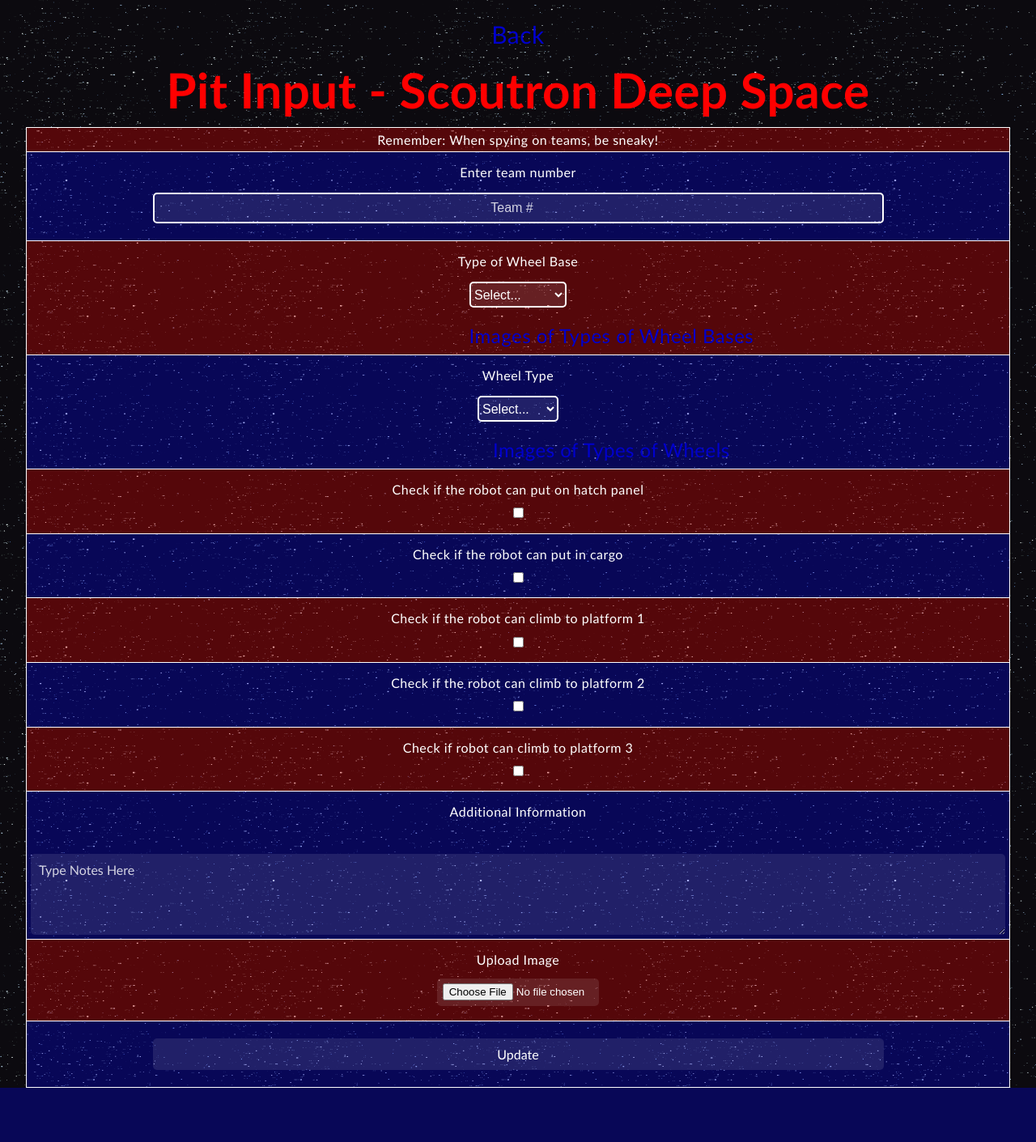
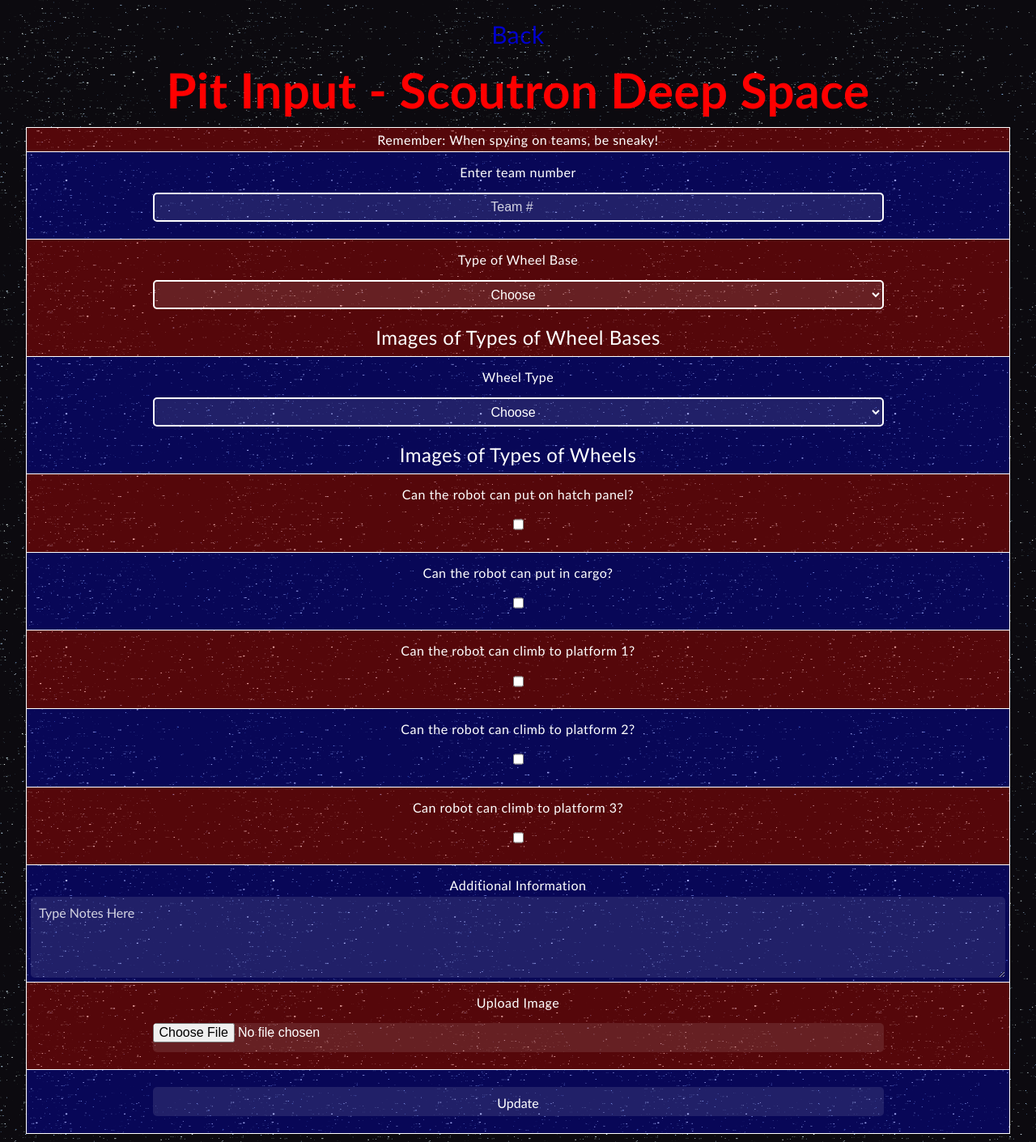
Before and after one commit to Team41Robotics/Scoutron-2019, a PHP site: page /input_pit.html in a window 1280 px wide. Shown: the whole page at 81% size. Before the commit the page ends 1344 px from the top, so only its background shows below. Run offline with PHP 8.4, Linux system fonts and the light colour scheme.

Commit message:
Updated pit input

```diff
--- a/input_pit.html
+++ b/input_pit.html
@@ -1,5 +1,4 @@
 <html>
-
     <head>
         <script type="text/javascript" src="./form.js"></script>
         <link href="./style.css" rel="stylesheet" />
@@ -7,15 +6,8 @@
         <title>Pit Scouting</title>
 	    <meta name="viewport" content="width=device-width, initial-scale=1.0, user-scalable=no" />
         <style>
-            .f {
-                width:15em;
-            }
             .key {
-                position: relative;
-                top: 0;
-                right: 0;
-                float: right;
-                margin: 0px;
+                color: white;
             }
         </style>
         <script type="text/javascript">
@@ -29,7 +21,6 @@
             }
         </script>
     </head>
-
     <body>
         <script type="text/javascript" src="./form/logged_in.php"></script>
     	<a href="./index.html" class="back">Back</a>
@@ -49,14 +40,14 @@
                 <td>
                     <label for="Wheel_Base">Type of Wheel Base</label>
                     <select name="Wheel_Base">
-                        <option value="none" selected>Select...</option>
+                        <option value="none" selected>Choose</option>
                         <option value="tank">Normal Tank</option>
                         <option value="holonomic">Holonomic</option>
                         <option value="mecanum">Mecanum</option>
                         <option value="swerve">Swerve Drive</option>
                         <option value="other">Other</option>
                     </select>
-                    <a class="key" href="./wheel_base_key.html" style="margin:0;">
+                    <a class="key" href="./wheel_base_key.html" target="_blank">
                         Images of Types of Wheel Bases
                     </a>
                 </td>
@@ -65,7 +56,7 @@
                 <td>
                     <label for="Wheel_Type">Wheel Type</label>
                     <select name="Wheel_Type">
-                        <option value="none" selected>Select...</option>
+                        <option value="none" selected>Choose</option>
                         <option value="treads">Treads</option>
                         <option value="pneumatic">Pneumatic</option>
                         <option value="mecanum">Mecanum</option>
@@ -73,56 +64,57 @@
                         <option value="rubber">Rubber</option>
                         <option value="tiTim">Other</option>
                     </select>
-                    <a class="key" href="./wheel_type_key.html" style="margin:0;">
+                    <a class="key" href="./wheel_type_key.html" target="_blank">
                         Images of Types of Wheels
                     </a>
                 </td>
             </tr>
           <tr>
                 <td>
-                    <label>Check if the robot can put on hatch panel</label>
+                    <label for="hatch">Can the robot can put on hatch panel?</label>
                     <input type="checkbox" id="hatch" value="hatch" name="Hatch_Do">
                 </td>
             </tr>
             <tr>
                 <td>
-                    <label>Check if the robot can put in cargo</label>
+                    <label for="cargo">Can the robot can put in cargo?</label>
                     <input type="checkbox" id="cargo" value="cargo" name="Cargo_Do">
                 </td>
             </tr>
 <tr>
                 <td>
-                    <label>Check if the robot can climb to platform 1</label>
+                    <label for="climb1">Can the robot can climb to platform 1?</label>
                     <input type="checkbox" id="climb1" value="climb1" name="Climb1_Do">
                 </td>
             </tr>
             <tr>
                 <td>
-                    <label>Check if the robot can climb to platform 2</label>
+                    <label for="climb2">Can the robot can climb to platform 2?</label>
                     <input type="checkbox" id="climb2" value="climb2" name="Climb2_Do">
                 </td>
             </tr>
 			 <tr>
                 <td>
-                    <label>Check if robot can climb to platform 3</label>
+                    <label for="climb3">Can robot can climb to platform 3?</label>
                     <input type="checkbox" id="climb3" value="climb3" name="Climb3_Do">
                 </td>
             </tr>
             <tr>
                 <td>
-                  <label>Additional Information</label><br>&nbsp;</br>
-                    <textarea name="Notes" cols="40" rows="5" class="notes scroll" placeholder="Type Notes Here"></textarea>
+                    <label for="Notes">Additional Information</label>
+                    <textarea id="Notes" name="Notes" cols="40" rows="5" class="notes scroll" placeholder="Type Notes Here"></textarea>
                 </td>
             </tr>
             <tr>
                 <td>
-                    <label>Upload Image</label>
-                    <input type="file" name="Image" accept="image/*" class="f">
-
+                    <label for="image">Upload Image</label>
+                    <input id="image" type="file" name="Image" accept="image/*">
                 </td>
             </tr>
             <tr>
-                <td><input type="submit" value="Update" /></td>
+                <td>
+                    <input type="submit" value="Update" />
+                </td>
             </tr>
         </table>
         </form>
--- a/style.css
+++ b/style.css
@@ -14,10 +14,9 @@ body {
 	letter-spacing: .5px;
 	font-size:20px;
 	background: url("./img/spaceMoving.gif");
+	background-color: black;
 	background-size: 20%;
 	color: white;
-	display: flex;
-	flex-direction: column;
 	animation-name: animation;
 }
 
@@ -25,11 +24,11 @@ a {
 	width:80%;
 	padding:20px;
 	padding: 4px 5px;
+	margin: 0 auto;
 	border:none;
 	border-radius: 8px;
 	display: block;
 	color: #0000cc;
-	align-self: center;
 	text-align: center;
 	font-size:1.5em;
 	outline:none;
@@ -54,7 +53,7 @@ h2 {
 table {
 	border-collapse: collapse;
 	width: 95%;
-	margin: 0 auto;
+	margin: 10px auto;
 }
 td, th {
 	text-align: center;
@@ -108,7 +107,9 @@ select {
 	display: block;
 	margin: 1em auto;
 	border: 2px solid white;
-	height: 2em;
+	height: 2.25em;
+	width: 75%;
+	text-align: center;
 	background-color: rgba(255, 255, 255, 0.1);
 	color: white;
 	border-radius: 5px;
@@ -140,7 +141,7 @@ input {
 	background-color: rgba(255, 255, 255, 0.1);
 	color: white;
 	margin: 1em auto;
-	padding: 0.5em;
+	height: 2.25em;
 	border-radius: 5px;
 	outline: none;
 	border: none;
@@ -165,6 +166,10 @@ input[type=submit]:hover {
 }
 input[type=checkbox], input[type=radio] {
 	width: auto;
+}
+input[type=file] {
+	font-size: 1em;
+	text-align: center;
 }
 input::placeholder, input::-webkit-input-placeholder, textarea::placeholder, textarea::-webkit-input-placeholder {
 	color: rgba(255, 255, 255, 0.8);
--- a/wheel_base_key.html
+++ b/wheel_base_key.html
@@ -15,8 +15,7 @@
     </head>
 
     <body>
-    	<a href="./input_pit.html" class="back">Back</a>
-        <h1>Wheel Bases - Scoutron 2018</h1>
+        <h1>Wheel Bases - Scoutron 2019</h1>
         <table id="table">
             <tbody>
                 <tr>
--- a/wheel_type_key.html
+++ b/wheel_type_key.html
@@ -3,7 +3,8 @@
     <head>
         <script type="text/javascript" src="./form.js"></script>
         <link href="https://fonts.googleapis.com/css?family=Raleway|Coda" rel="stylesheet" />
-    <link href="./style.css" rel="stylesheet" />
+        <link href="./style.css" rel="stylesheet" />
+        <link href="./alternateTableColors.css" rel="stylesheet" />
         <title>Pit Input</title>
         <style>
             td img {
@@ -15,8 +16,7 @@
     </head>
 
     <body>
-    	<a href="./input_pit.html" class="back">Back</a>
-        <h1>Wheel Types - Scoutron 2018</h1>
+        <h1>Wheel Types - Scoutron 2019</h1>
         <table id="table">
             <tbody>
                 <tr>
```
